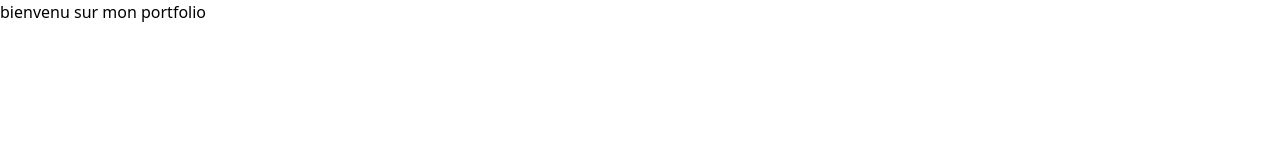
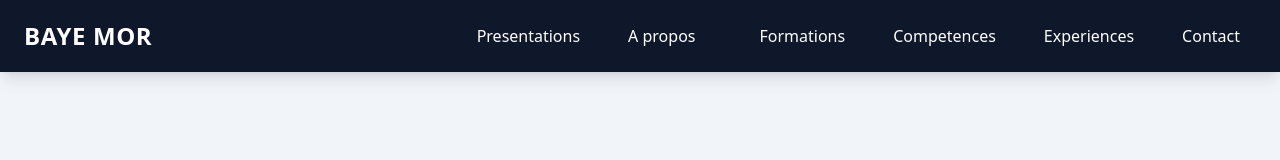
Before and after one commit to bayemordiakite-rgb/Evaluation_Portfolio, a plain HTML site: page index.html in a window 1280 px wide. Drawn offline with nearby package versions, Linux system fonts and the light colour scheme.

Commit message:
ajout de la barre de navigation

```diff
--- a/index.html
+++ b/index.html
@@ -6,7 +6,89 @@
     <title>Document</title>
     <script src="https://cdn.jsdelivr.net/npm/@tailwindcss/browser@4"></script>
 </head>
-<body>
- <h1>bienvenu sur mon portfolio</h1>
+<body class="bg-slate-100">
+  <!-- Navbar -->
+    <nav class="bg-slate-900 text-white shadow-lg">
+        <div class="container mx-auto flex items-center justify-between px-6 py-4">
+
+            <!-- Logo -->
+            <a href="#" class="text-2xl font-bold tracking-wide hover:text-blue-400 transition">
+                BAYE MOR
+            </a>
+
+            <!-- Mobile Button -->
+            <input type="checkbox" id="toggleNavbar" class="peer hidden">
+
+            <label for="toggleNavbar"
+                class="md:hidden flex items-center gap-2 border border-current px-4 py-2 rounded-lg cursor-pointer hover:bg-slate-700 transition">
+
+                <svg xmlns="http://www.w3.org/2000/svg"
+                    class="w-6 h-6"
+                    fill="none"
+                    viewBox="0 0 24 24"
+                    stroke="currentColor">
+
+                    <path stroke-linecap="round"
+                        stroke-linejoin="round"
+                        stroke-width="2"
+                        d="M4 6h16M4 12h16M4 18h16" />
+                </svg>
+
+                Menu
+            </label>
+
+            <!-- Menu -->
+            <ul
+                class="absolute left-0 top-20 w-full bg-slate-900
+                flex-col items-center gap-4 py-6 hidden
+                peer-checked:flex
+                md:static md:flex md:flex-row md:w-auto md:bg-transparent md:py-0">
+
+                <li>
+                    <a href="#"
+                        class="px-4 py-2 rounded-lg hover:bg-blue-500 transition duration-300">
+                        Presentations
+                    </a>
+                </li>
+
+                <li>
+                    <a href="#"
+                        class="px-4 py-2 rounded-lg hover:bg-blue-500 transition duration-300">
+                        A propos
+                    </a>
+                </li>
+
+                <li>
+                    <li>
+                    <a href="#"
+                        class="px-4 py-2 rounded-lg hover:bg-blue-500 transition duration-300">
+                        Formations
+                    </a>
+                </li>
+
+                    <a href="#"
+                        class="px-4 py-2 rounded-lg hover:bg-blue-500 transition duration-300">
+                        Competences
+                    </a>
+                </li>
+
+                <li>
+                    <a href="#"
+                        class="px-4 py-2 rounded-lg hover:bg-blue-500 transition duration-300">
+                        Experiences
+                    </a>
+                </li>
+
+                <li>
+                    <a href="#"
+                        class="px-4 py-2 rounded-lg hover:bg-blue-500 transition duration-300">
+                        Contact
+                    </a>
+                </li>
+
+            </ul>
+
+        </div>
+    </nav>
 </body>
 </html>
```
